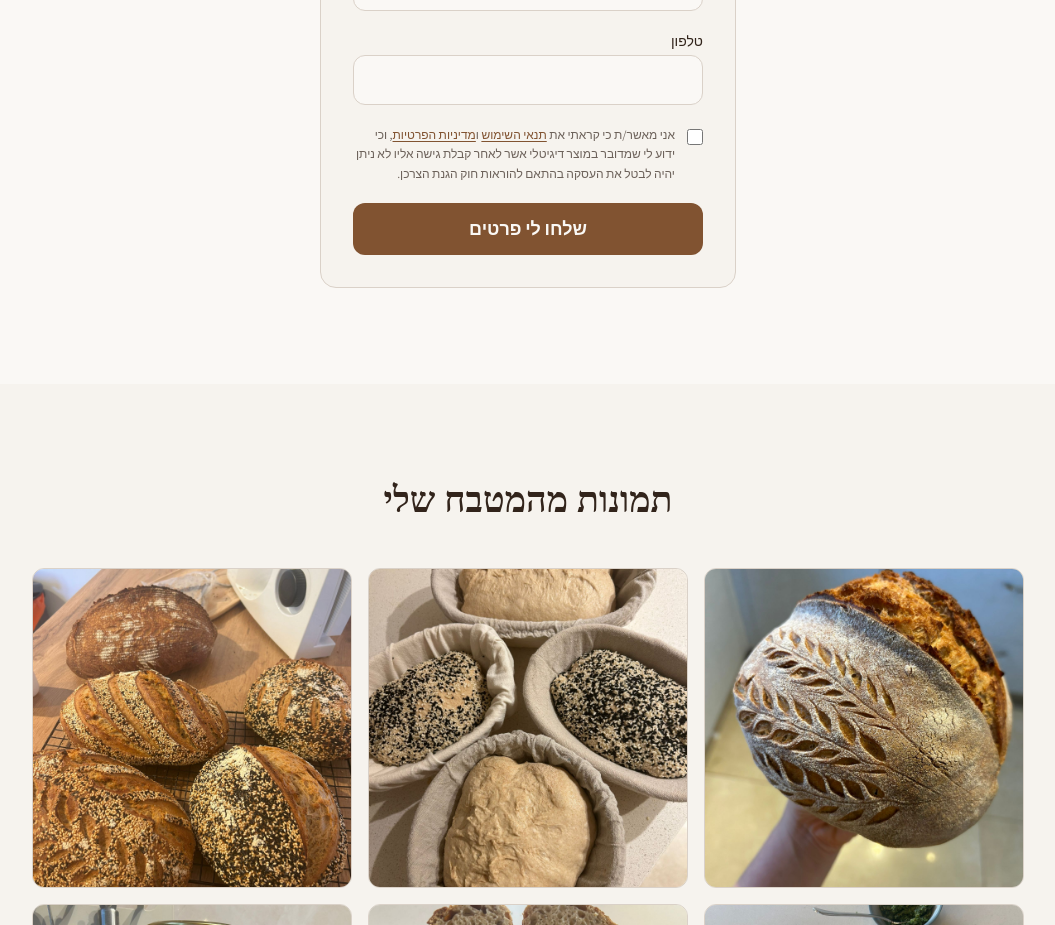
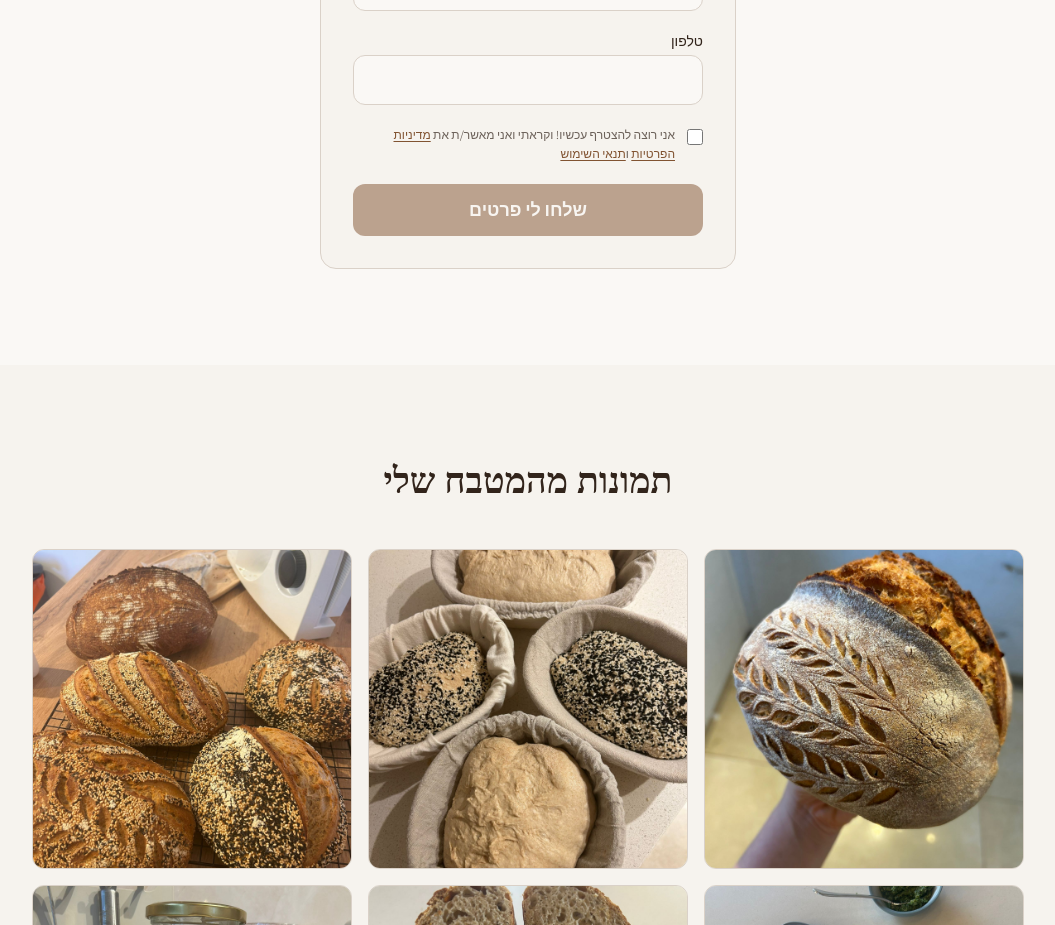
Before and after one commit to davidavid972/reutdavid, a React (Vite) app: page / in a window 1280 px wide. Shown: the part 5900-6825 px from the top of the page, without its empty margins (112-1167 px from the left). Built offline with nearby package versions, Linux system fonts and the light colour scheme; a web font is replaced by a local one.

Commit message:
Lead form: enthusiastic consent wording, button disabled until checked
Co-authored-by: Cursor <cursoragent@cursor.com>

```diff
--- a/src/components/landing/LeadFormSection.tsx
+++ b/src/components/landing/LeadFormSection.tsx
@@ -160,8 +160,8 @@ const LeadFormSection = () => {
           </div>
           <button
             type="submit"
-            disabled={submitting}
-            className="w-full bg-primary text-primary-foreground py-3 rounded-xl font-bold text-lg hover:bg-warm-brown-light transition-colors disabled:opacity-60"
+            disabled={submitting || !consent}
+            className="w-full bg-primary text-primary-foreground py-3 rounded-xl font-bold text-lg hover:bg-warm-brown-light transition-colors disabled:opacity-50 disabled:cursor-not-allowed"
           >
             {submitting ? t("lead.submitting") : t("lead.button")}
           </button>
--- a/src/locales/en.json
+++ b/src/locales/en.json
@@ -80,8 +80,8 @@
     ],
     "button": "I'm Ready to Join",
     "note": "Secure Payment | Cancellations according to Consumer Protection Law",
-    "unifiedConsent": "I confirm that I have read the <termsLink>Terms of Use</termsLink> and <privacyLink>Privacy Policy</privacyLink> and acknowledge that this is a digital product and that once access is granted, cancellation will not be available in accordance with Israeli Consumer Protection Law.",
-    "unifiedConsentRequired": "You must agree to the terms before purchase",
+    "unifiedConsent": "I want to join now! I have read and agree to the <privacyLink>Privacy Policy</privacyLink> and <termsLink>Terms of Use</termsLink>",
+    "unifiedConsentRequired": "Please agree to the terms before submitting",
     "paymentDisclaimer": "Payments are processed through secure third-party payment providers in accordance with accepted security standards."
   },
   "lead": {
--- a/src/locales/he.json
+++ b/src/locales/he.json
@@ -80,8 +80,8 @@
     ],
     "button": "אני רוצה להצטרף עכשיו",
     "note": "תשלום מאובטח | ניתן לבטל בהתאם לחוק הגנת הצרכן",
-    "unifiedConsent": "אני מאשר/ת כי קראתי את <termsLink>תנאי השימוש</termsLink> ו<privacyLink>מדיניות הפרטיות</privacyLink>, וכי ידוע לי שמדובר במוצר דיגיטלי אשר לאחר קבלת גישה אליו לא ניתן יהיה לבטל את העסקה בהתאם להוראות חוק הגנת הצרכן.",
-    "unifiedConsentRequired": "יש לאשר את התנאים לפני רכישה",
+    "unifiedConsent": "אני רוצה להצטרף עכשיו! וקראתי ואני מאשר/ת את <privacyLink>מדיניות הפרטיות</privacyLink> ו<termsLink>תנאי השימוש</termsLink>",
+    "unifiedConsentRequired": "יש לאשר את התנאים לפני שליחה",
     "paymentDisclaimer": "התשלום מבוצע באמצעות ספק סליקה חיצוני ומאובטח בהתאם לתקני אבטחת מידע מקובלים."
   },
   "lead": {
```
